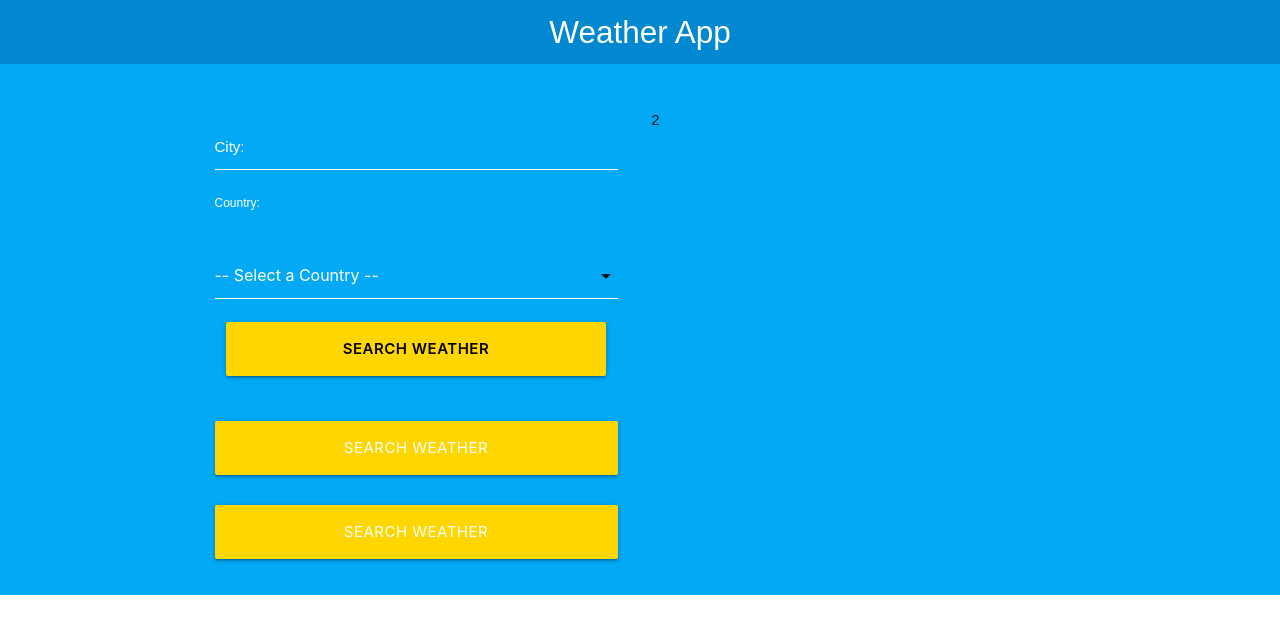
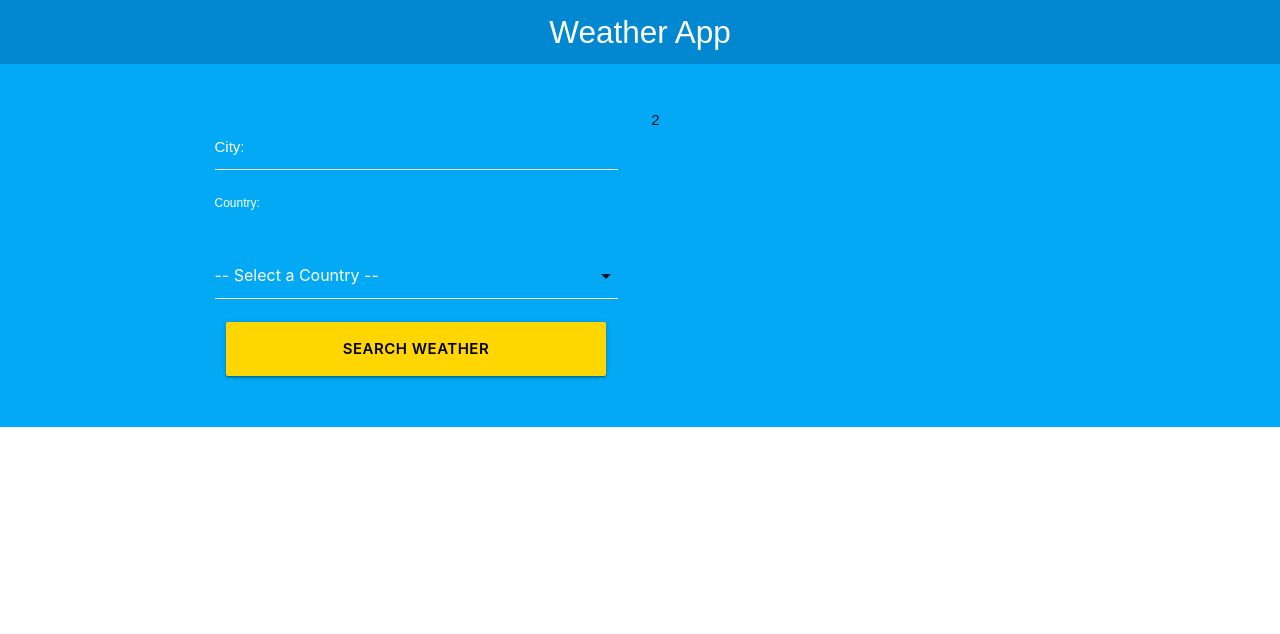
Before and after one commit to mikaelpizzi/weather-app, a React (Create React App) app: page / in a window 1280 px wide. Shown: the top 634 px of the page. Built offline with nearby package versions, Linux system fonts and the light colour scheme.

Commit message:
[FIX] Fix styles in form button

```diff
--- a/src/components/Form.js
+++ b/src/components/Form.js
@@ -86,24 +86,6 @@ const Form = (props) => {
                     </button>
                 </div>
             </div>
-
-            <div className='input-field col s12'>
-                <input
-                    type='submit'
-                    value='Search Weather'
-                    className='wave-effect wave-light btn-large btn-block yellow accent-4'
-                    style={{width: '100%'}}
-                />
-            </div>
-
-            <div className='input-field col s12'>
-                <input
-                    type='submit'
-                    value='Search Weather'
-                    className='wave-effect wave-light btn-large btn-block yellow accent-4'
-                    style={{width: '100%'}}
-                />
-            </div>
         </form>
      );
 }
```
